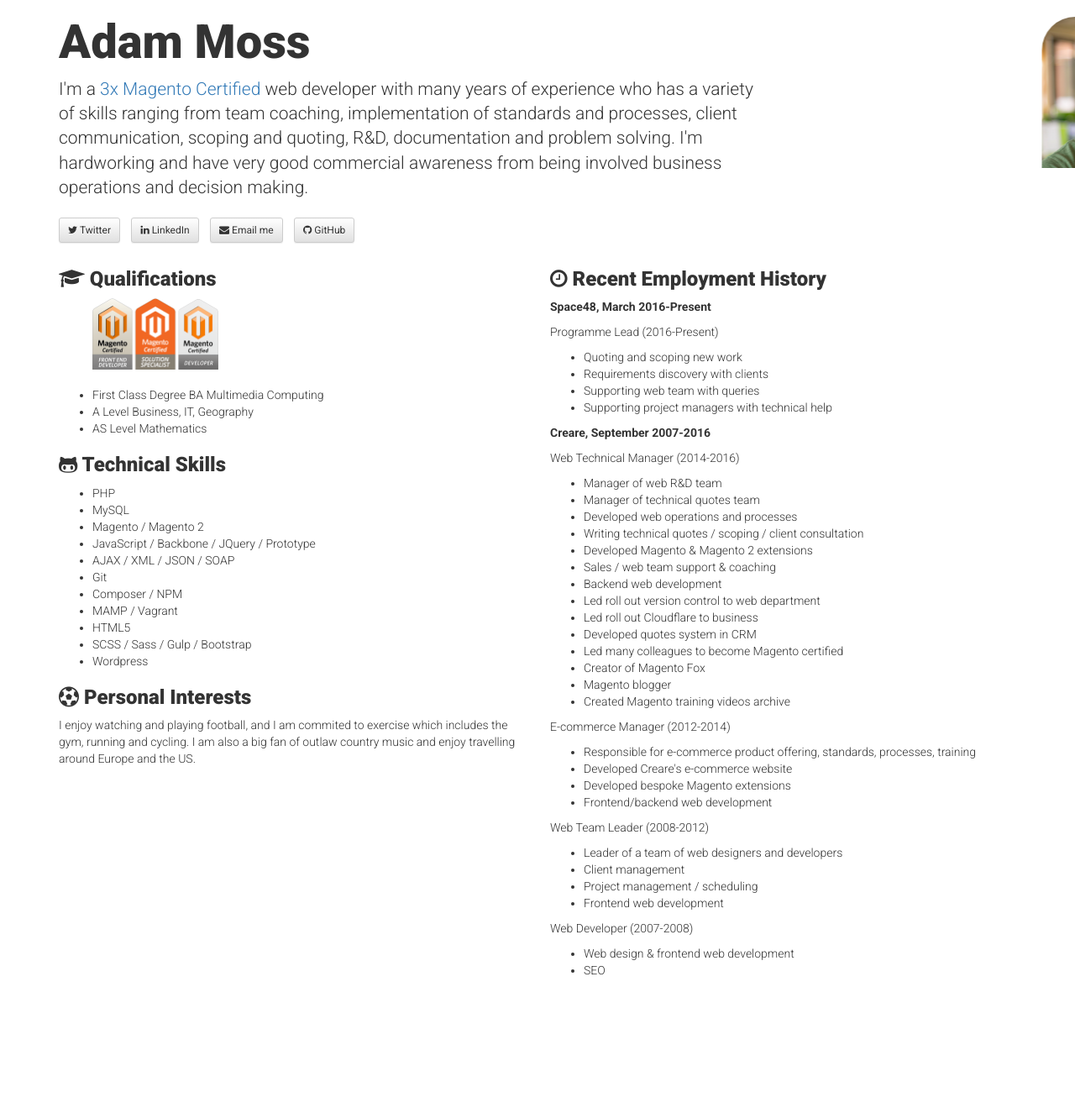
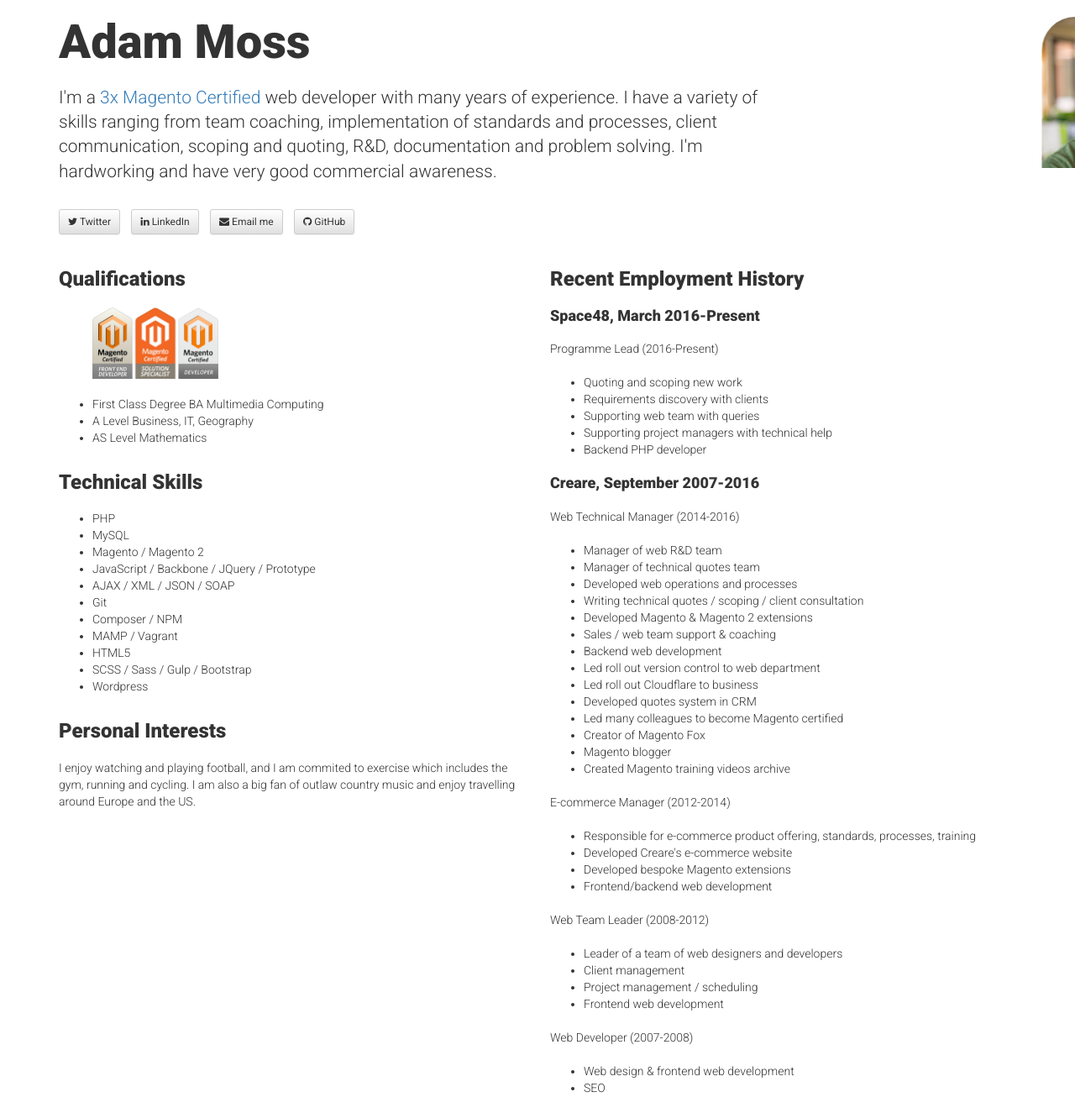
Before and after one commit to adampmoss/adampmoss.github.io, a Jekyll site: the page cv/index.html, which Jekyll copies as it is, in a window 1280 px wide. Shown: the whole page at 84% size. Built offline with Jekyll 4.4.1, drawn with Linux system fonts in a browser that asks for light colours; nearby versions of some CDN libraries; before the commit the page ends 1175 px from its top, so only the background shows below that.

```diff
--- a/cv/css/style.css
+++ b/cv/css/style.css
@@ -13,11 +13,13 @@ body {
 
 h1, h2, h3, h4, h5, h6 {
   font-family: 'Roboto', sans-serif;
-  font-weight: 900; }
+  font-weight: 900;
+  padding-bottom: 10px }
 
 p, ul, ol {
   font-family: 'Roboto', sans-serif;
-  font-weight: 300; }
+  font-weight: 300;
+  padding-bottom: 10px }
 
 h1 {
   font-size: 400%; }
--- a/cv/index.html
+++ b/cv/index.html
@@ -19,7 +19,7 @@
     	<div class="row">
     		<div class="col-xs-12 col-md-9  animated slideInLeft">
 	        	<h1 class="cover-heading">Adam Moss</h1>
-	        	<p class="lead">I'm a <a href="http://tinyurl.com/na9kbma" target="_blank">3x Magento Certified</a> web developer with many years of experience who has a variety of skills ranging from team coaching, implementation of standards and processes, client communication, scoping and quoting, R&amp;D, documentation and problem solving. I'm hardworking and have very good commercial awareness from being involved business operations and decision making.</p>
+	        	<p class="lead">I'm a <a href="http://tinyurl.com/na9kbma" target="_blank">3x Magento Certified</a> web developer with many years of experience. I have a variety of skills ranging from team coaching, implementation of standards and processes, client communication, scoping and quoting, R&amp;D, documentation and problem solving. I'm hardworking and have very good commercial awareness.</p>
 	        	<ul class="list-inline">
   					<li><a href="http://twitter.com/adampmoss" class="btn btn-default btn-sm" role="button" target="_blank"><i class="fa fa-twitter"></i> Twitter</a>
   					<span class="print-link"><i class="fa fa-twitter"></i> http://twitter.com/adampmoss</span></li>
@@ -35,14 +35,14 @@
 	    </div>
 	    <div class="row">
   			<div class="col-xs-12 col-sm-6 animated slideInLeft left-column">
-  			<h3><i class="fa fa-graduation-cap"></i> Qualifications</h3>
+  			<h3>Qualifications</h3>
   			<img src="./img/certification.png" class="img-responsive cert">
   			<ul>
   				<li>First Class Degree BA Multimedia Computing</li>
   				<li>A Level Business, IT, Geography</li>
   				<li>AS Level Mathematics</li>
 			</ul>
-  			<h3><i class="fa fa-github-alt"></i> Technical Skills</h3>
+  			<h3>Technical Skills</h3>
   			<ul>
   				<li>PHP</li>
   				<li>MySQL</li>
@@ -56,12 +56,12 @@
   				<li>SCSS / Sass / Gulp / Bootstrap</li>
   				<li>Wordpress</li>
 			</ul>
-  			<h3><i class="fa fa-futbol-o"></i> Personal Interests</h3>
+  			<h3>Personal Interests</h3>
   			<p>I enjoy watching and playing football, and I am commited to exercise which includes the gym, running and cycling. I am also a big fan of outlaw country music and enjoy travelling around Europe and the US.</p>
   			</div>
   			<div class="col-xs-12 col-sm-6 animated slideInRight right-column">
-	  			<h3><i class="fa fa-clock-o"></i> Recent Employment History</h3>
-	  			<p><strong>Space48, March 2016-Present</strong></p>
+	  			<h3>Recent Employment History</h3>
+	  			<h4>Space48, March 2016-Present</h4>
 
 				<p>Programme Lead (2016-Present)</p>
 				<ul>
@@ -69,9 +69,10 @@
 					<li>Requirements discovery with clients</li>
 					<li>Supporting web team with queries</li>
 					<li>Supporting project managers with technical help</li>
+					<li>Backend PHP developer</li>
 				</ul>
 
-	  			<p><strong>Creare, September 2007-2016</strong></p>
+	  			<h4>Creare, September 2007-2016</h4>
 
 				<p>Web Technical Manager (2014-2016)</p>
 				<ul>
```
Also changed, not shown: _posts/2017-05-8-private-data-tracking-in-magento-2.markdown (added, +198 -0 lines), assets/featured/gtm-m2.png (added).
